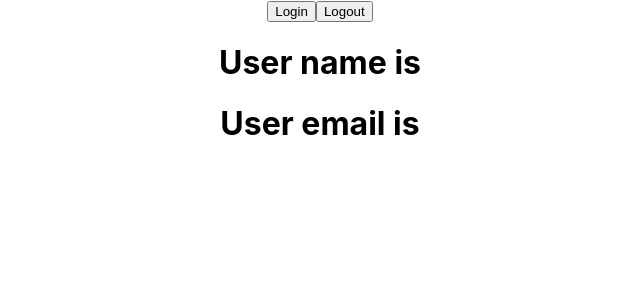
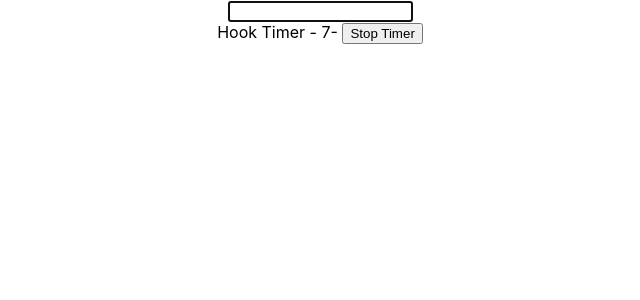
Before and after one commit to sarahaboudalal/one-typescript, a React (Create React App) app: page / in a window 1280 px wide. Shown: the top 300 px of the page, without its empty margins (320-960 px from the left). Built offline with nearby package versions, Linux system fonts and the light colour scheme.

Commit message:
useRef + typescript

```diff
--- a/src/App.tsx
+++ b/src/App.tsx
@@ -1,6 +1,8 @@
 import './App.css';
-import User from './components/context/User';
-import { UserContextProvider } from './components/context/UserContext';
+import DomRef from './components/ref/DomRef';
+import MutableRef from './components/ref/MutableRef';
+// import User from './components/context/User';
+// import { UserContextProvider } from './components/context/UserContext';
 
 
 
@@ -10,10 +12,8 @@
 
   return (
     <div className="App">
-
-      <UserContextProvider>
-        <User />
-      </UserContextProvider>
+      <DomRef />
+      <MutableRef/>
     </div>
   );
 }
--- /dev/null
+++ b/src/components/ref/DomRef.tsx
@@ -0,0 +1,19 @@
+import React, {useRef, useEffect} from 'react'
+
+// type InputType = {
+//     input:
+// }
+
+export default function DomRef() {
+    const inputRef = useRef<HTMLInputElement>(null!)
+
+    useEffect(() => {
+        inputRef.current?.focus()
+    }, [])
+
+  return (
+      <div>
+          <input type='text' ref={ inputRef } />
+    </div>
+  )
+}
--- /dev/null
+++ b/src/components/ref/MutableRef.tsx
@@ -0,0 +1,21 @@
+import {useState, useRef, useEffect} from 'react'
+
+export default function MutableRef() {
+    const [timer, setTimer] = useState(0)
+    const interValRef = useRef<number | null>(null)
+
+    const stopTimer = () => {
+        if (interValRef.current) window.clearInterval(interValRef.current)
+    }
+    useEffect(() => {
+        interValRef.current = window.setInterval(() => {
+            setTimer((timer) => timer +1)
+        }, 1000)
+        return () => {
+            stopTimer()
+        }
+    },[])
+  return (
+      <div>Hook Timer - { timer }- <button onClick={() => stopTimer()}>Stop Timer</button></div>
+  )
+}
```
